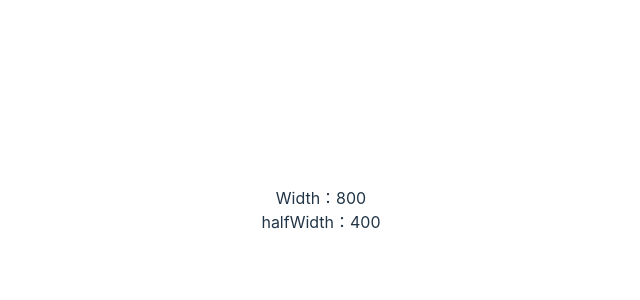
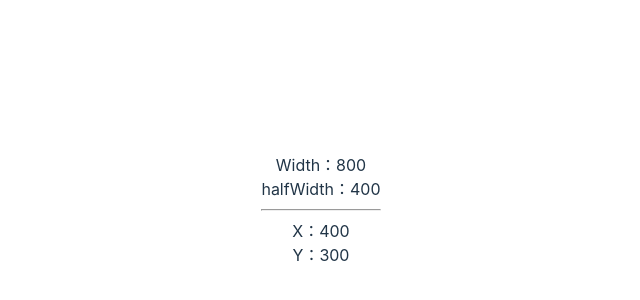
Before and after one commit to 2nofa11/NekoBook, a Vue app: page / in a window 1280 px wide. Shown: the part 190-490 px from the top of the page, without its empty margins (319-959 px from the left). Built offline with nearby package versions, Linux system fonts and the light colour scheme.

Commit message:
p122 算出プロパティを複数使うことでより扱いやすくなる

```diff
--- a/src/components/Section16.vue
+++ b/src/components/Section16.vue
@@ -1,6 +1,9 @@
 <template>
   <div>Width：{{ width }}</div>
   <div>halfWidth：{{ halfWidth }}</div>
+  <hr />
+  <div>X：{{ halfPoint.x }}</div>
+  <div>Y：{{ halfPoint.y }}</div>
 </template>
 
 <script lang="ts">
@@ -10,12 +13,22 @@ export default defineComponent({
   data() {
     return {
       width: 800,
+      height: 600,
     };
   },
   computed: {
     halfWidth() {
       return this.width / 2;
     },
+    halfHeight() {
+      return this.height / 2;
+    },
+    halfPoint() {
+      return {
+        x: this.halfWidth,
+        y: this.halfHeight,
+      };
+    },
   },
 });
 </script>
```
